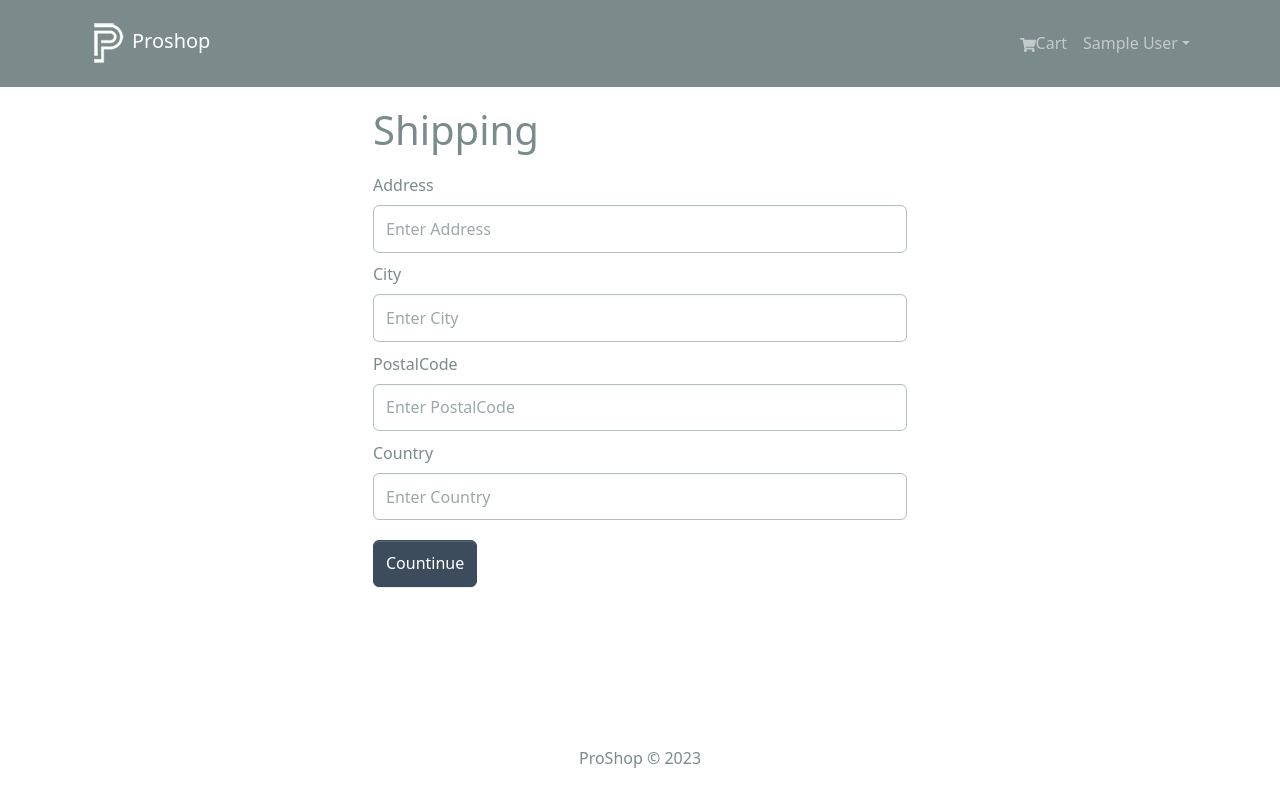
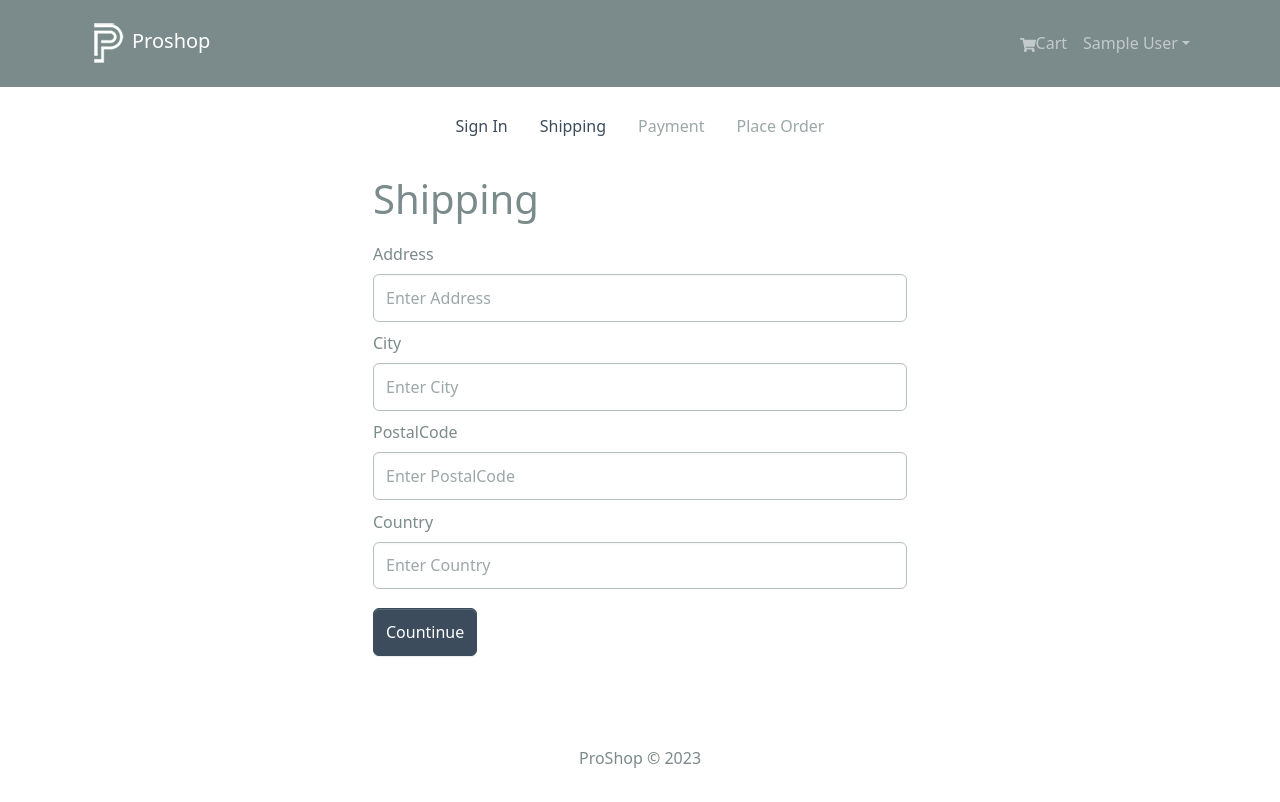
Before and after one commit to Jay-Khakim/proshop, a React (Create React App) app in the folder frontend/: page /shipping in a window 1280 px wide. Shown: the top 802 px of the page. Built offline with nearby package versions, Linux system fonts and the light colour scheme; sample sign-in values are in the browser's storage.

Commit message:
Checkout ssteps compunetns

```diff
--- /dev/null
+++ b/frontend/src/components/CheckOutSteps.jsx
@@ -0,0 +1,50 @@
+import { Nav } from "react-bootstrap"
+import { LinkContainer } from "react-router-bootstrap"
+
+const CheckOutSteps = ({step1, step2, step3, step4}) => {
+  return (
+    <Nav className="justify-content-center mb-4">
+        <Nav.Item>
+            {step1 ? (
+                <LinkContainer to="/login">
+                    <Nav.Link>Sign In</Nav.Link>
+                </LinkContainer>
+            ) : (
+                <Nav.Link disabled>Sign In</Nav.Link>
+            )}
+        </Nav.Item>
+
+        <Nav.Item>
+            {step2  ? (
+                <LinkContainer to="/shipping">
+                    <Nav.Link>Shipping</Nav.Link>
+                </LinkContainer>
+            ) : (
+                <Nav.Link disabled>Shipping</Nav.Link>
+            )}
+        </Nav.Item>
+
+        <Nav.Item>
+            {step3 ? (
+                <LinkContainer to="/payment">
+                    <Nav.Link>Payment </Nav.Link>
+                </LinkContainer>
+            ) : (
+                <Nav.Link disabled>Payment </Nav.Link>
+            )}
+        </Nav.Item>
+
+        <Nav.Item>
+            {step4 ? (
+                <LinkContainer to="/placeorder">
+                    <Nav.Link>Place Order</Nav.Link>
+                </LinkContainer>
+            ) : (
+                <Nav.Link disabled>Place Order</Nav.Link>
+            )}
+        </Nav.Item>
+    </Nav>
+  )
+}
+
+export default CheckOutSteps
--- a/frontend/src/screens/ShippingScreen.jsx
+++ b/frontend/src/screens/ShippingScreen.jsx
@@ -4,6 +4,7 @@
 import { useNavigate } from "react-router-dom"
 import FormContainter from "../components/FormContainer"
 import { saveShippingAddress } from "../slices/cartSlice"
+import CheckOutSteps from "../components/CheckOutSteps"
 
 
 
@@ -29,6 +30,8 @@
 
   return (
     <FormContainter>
+        <CheckOutSteps step1 step2/>
+
         <h1>Shipping</h1>
 
         <Form onSubmit={submitHandler}>
```
